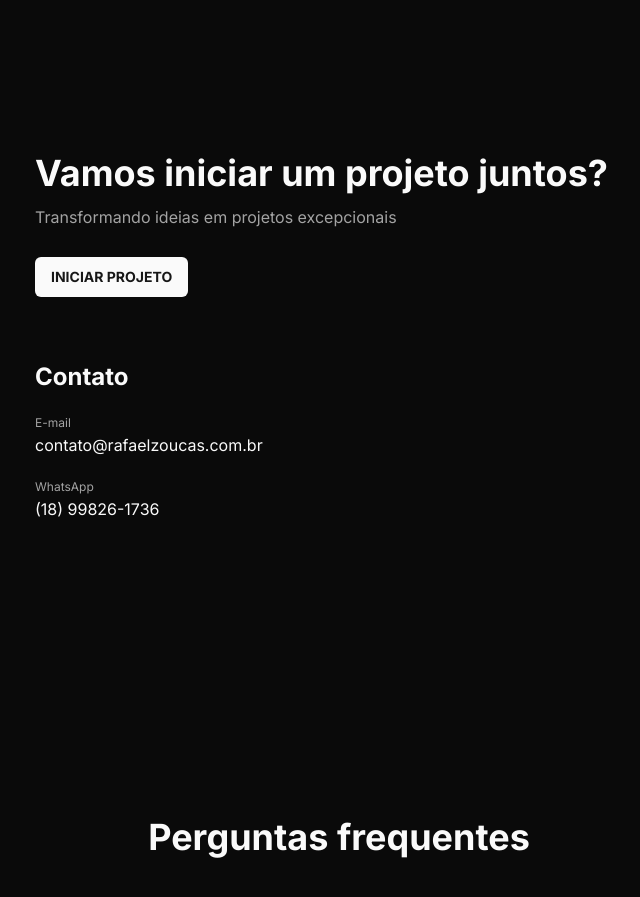
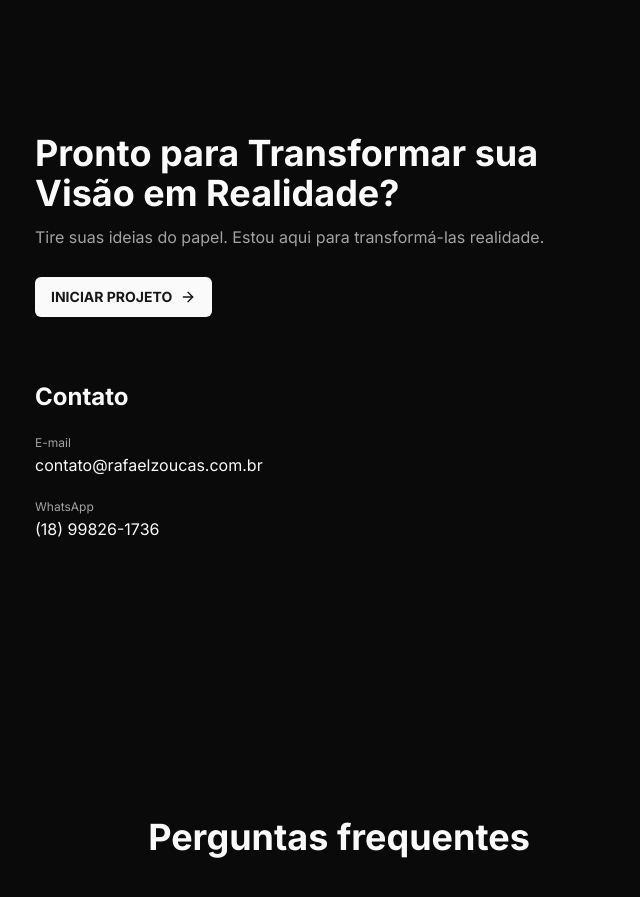
Before and after one commit to rafaelpzoucas/portfolio-v2, a Next.js app: page / in a window 1280 px wide. Shown: the part 3760-4657 px from the top of the page, without its empty margins (461-1101 px from the left). Built offline with nearby package versions, Linux system fonts and the light colour scheme.

Commit message:
Update contact.tsx

```diff
--- a/src/app/(sections)/contact.tsx
+++ b/src/app/(sections)/contact.tsx
@@ -1,16 +1,19 @@
 import { Button } from '@/components/ui/button'
 import { H1, H3 } from '@/components/ui/headings'
 import { Section } from '@/components/ui/section'
+import { ArrowRight } from 'lucide-react'
 
 export function Contact() {
   return (
     <Section id="contact" className="sm:h-screen sm:px-20">
       <header className="flex flex-col gap-3 w-full">
-        <H1>Vamos iniciar um projeto juntos?</H1>
+        <H1>Pronto para Transformar sua Visão em Realidade?</H1>
         <p className="text-muted-foreground">
-          Transformando ideias em projetos excepcionais
+          Tire suas ideias do papel. Estou aqui para transformá-las realidade.
         </p>
-        <Button className="w-full sm:w-fit mt-4">Iniciar projeto</Button>
+        <Button className="w-full sm:w-fit mt-4">
+          Iniciar projeto <ArrowRight className="w-4 h-4 ml-2" />
+        </Button>
       </header>
 
       <article className="w-full space-y-4">
```
